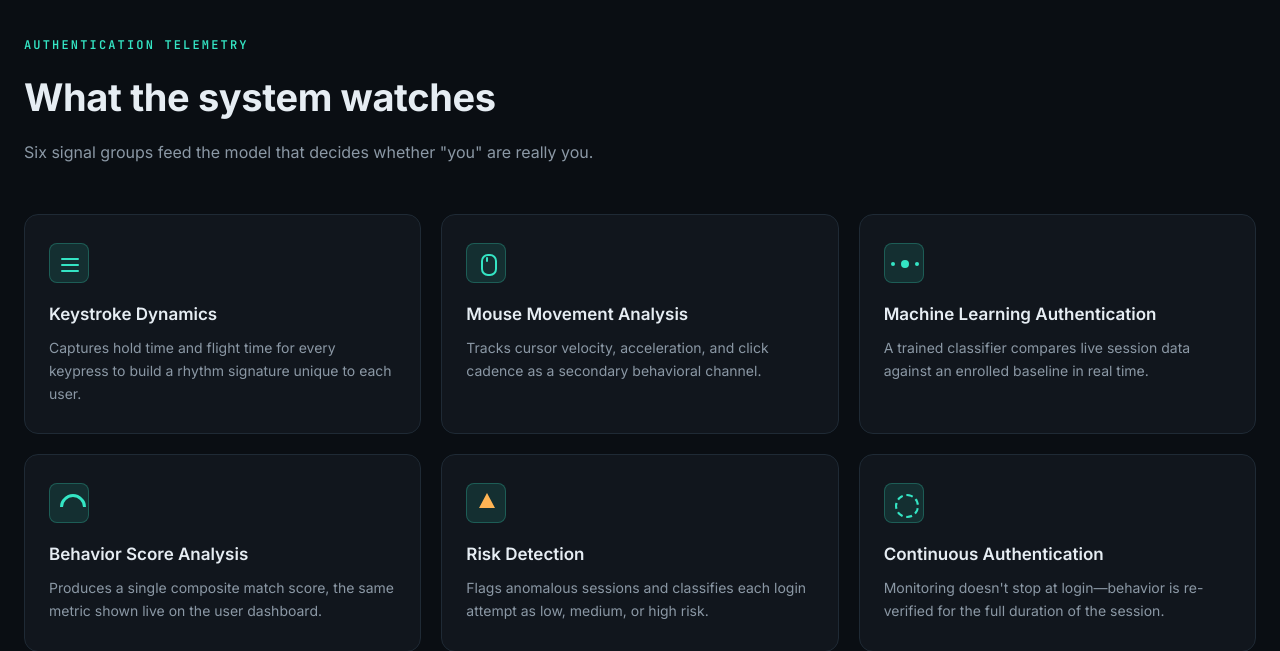
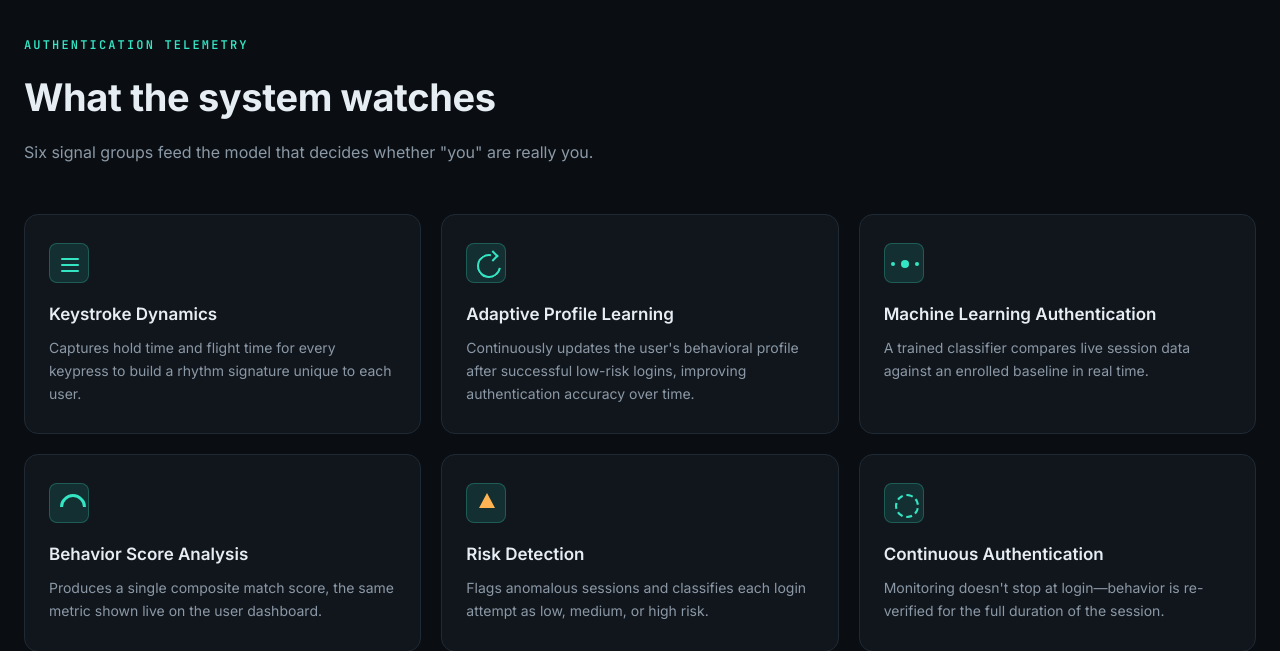
Before and after one commit to Divyanshu230/behavioral-authentication, a Flask app: page / in a window 1280 px wide. Shown: the part 968-1619 px from the top of the page. Run offline with Flask 3, Linux system fonts and the light colour scheme; parts of the project's set-up code (start-up, migrations or seed data) failed here and were passed over.

Commit message:
Update homepage content and refine project documentation

```diff
--- a/static/css/home.css
+++ b/static/css/home.css
@@ -449,9 +449,28 @@ img { max-width: 100%; display: block; }
 }
 
 .feature-icon[data-icon="keystroke"]::before { width: 18px; height: 2px; top: 14px; left: 11px; box-shadow: 0 6px 0 var(--cyan), 0 12px 0 var(--cyan); border-radius: 2px; }
-.feature-icon[data-icon="mouse"]::before { width: 12px; height: 18px; top: 10px; left: 14px; border: 2px solid var(--cyan); background: transparent; border-radius: 7px; }
-.feature-icon[data-icon="mouse"]::after { width: 2px; height: 5px; top: 13px; left: 19px; border-radius: 1px; }
-.feature-icon[data-icon="ml"]::before { width: 8px; height: 8px; border-radius: 50%; top: 16px; left: 16px; box-shadow: -12px 0 0 -2px var(--cyan), 12px 0 0 -2px var(--cyan); }
+.feature-icon[data-icon="adaptive"]::before {
+    width: 20px;
+    height: 20px;
+    top: 10px;
+    left: 10px;
+    background: transparent;
+    border: 2px solid var(--cyan);
+    border-right-color: transparent;
+    border-radius: 50%;
+    transform: rotate(-35deg);
+}
+
+.feature-icon[data-icon="adaptive"]::after {
+    width: 6px;
+    height: 6px;
+    top: 8px;
+    left: 22px;
+    background: transparent;
+    border-top: 2px solid var(--cyan);
+    border-right: 2px solid var(--cyan);
+    transform: rotate(45deg);
+}.feature-icon[data-icon="ml"]::before { width: 8px; height: 8px; border-radius: 50%; top: 16px; left: 16px; box-shadow: -12px 0 0 -2px var(--cyan), 12px 0 0 -2px var(--cyan); }
 .feature-icon[data-icon="score"]::before { width: 20px; height: 20px; border-radius: 50%; top: 10px; left: 10px; background: transparent; border: 3px solid var(--cyan); border-right-color: transparent; border-bottom-color: transparent; transform: rotate(45deg); }
 .feature-icon[data-icon="risk"]::before { width: 0; height: 0; top: 9px; left: 12px; background: transparent; border-left: 8px solid transparent; border-right: 8px solid transparent; border-bottom: 15px solid var(--amber); }
 .feature-icon[data-icon="continuous"]::before { width: 20px; height: 20px; border-radius: 50%; top: 10px; left: 10px; background: transparent; border: 2px dashed var(--cyan); }
--- a/templates/home.html
+++ b/templates/home.html
@@ -142,11 +142,12 @@
           </article>
 
           <article class="feature-card">
-            <div class="feature-icon" data-icon="mouse"></div>
-            <h3>Mouse Movement Analysis</h3>
+            <div class="feature-icon" data-icon="adaptive"></div>
+            <h3>Adaptive Profile Learning</h3>
             <p>
-              Tracks cursor velocity, acceleration, and click cadence as a
-              secondary behavioral channel.
+              Continuously updates the user's behavioral profile after
+              successful low-risk logins, improving authentication accuracy over
+              time.
             </p>
           </article>
 
@@ -286,34 +287,39 @@
 
         <div class="about-text">
           <p>
-            Traditional authentication relies on something a user knows or
-            holds&mdash;a password, an OTP, a token&mdash;none of which prove
-            that the person entering it is actually the enrolled user. This
-            project,
+            Traditional authentication relies on something a user knows (such as
+            a password) or possesses (such as an OTP or hardware token),none of
+            which prove that the person entering it is actually the enrolled
+            user. This project,
             <strong
               >Smart Authentication System using Behavioral Biometrics and
               Machine Learning</strong
             >, addresses that gap by treating typing rhythm itself as a
             credential. Every login attempt is captured as a stream of keystroke
             timings, converted into hold-time and flight-time features, and
-            passed through a trained classifier that outputs a behavior match
-            score.
+            passed through a behavioral analysis pipeline that combines
+            similarity scoring with an Isolation Forest anomaly detection model
+            to produce a final behavior score.
           </p>
           <p>
-            The system is built end-to-end on a Python and Flask backend, with
-            SQLite handling session and user telemetry, and Scikit-learn
-            powering the underlying model that distinguishes an enrolled user's
-            typical rhythm from an impostor's. Authentication does not end at
-            login: the same signal pipeline continues to sample behavior for the
-            duration of the session, allowing the system to flag and respond to
-            risk in real time rather than only at the point of entry.
+            The system is developed using a Python Flask backend, with SQLite
+            managing user accounts, behavioral profiles, login history, and
+            session data, while Scikit-learn powers the machine learning model.
+            Authentication extends beyond the initial login through continuous
+            session verification, where typing behavior is periodically
+            re-evaluated to detect anomalies throughout the active session.
+            Successful low-risk logins with behavior closely matching the
+            enrolled profile are used to update the stored behavioral profile.
+            This adaptive learning mechanism allows the system to gradually
+            accommodate natural changes in the user's typing behavior while
+            preventing anomalous sessions from influencing the enrolled profile.
           </p>
           <p>
             Developed as a final-year Bachelor of Engineering major project in
             Electronics and Communication Engineering, the system demonstrates
-            how lightweight behavioral signals, combined with a modest machine
-            learning pipeline, can meaningfully strengthen conventional
-            authentication without adding friction for the legitimate user.
+            how lightweight behavioral signals, combined with machine learning,
+            can meaningfully strengthen conventional authentication without
+            adding friction for the legitimate user.
           </p>
         </div>
       </div>
```
